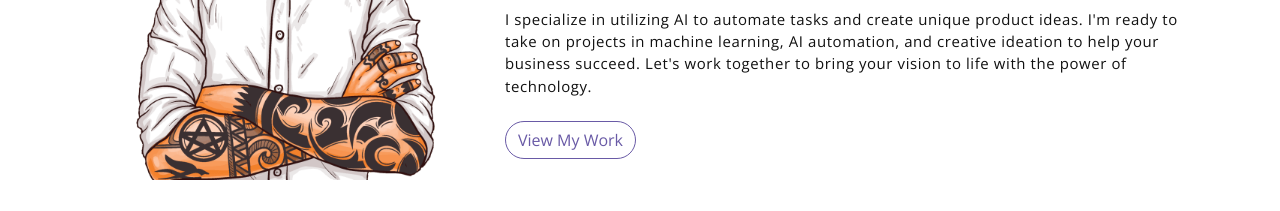
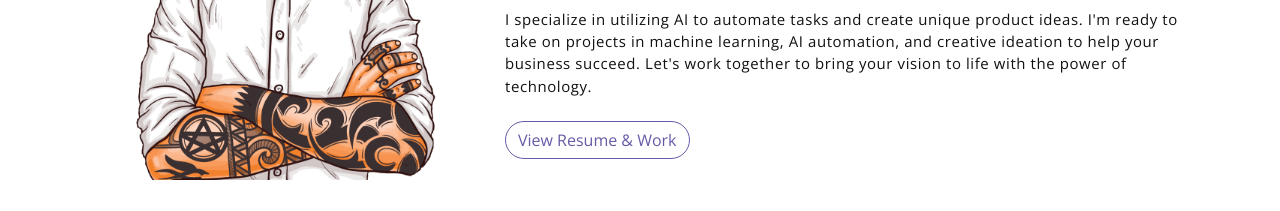
Before and after one commit to B-Anonymous-King/Freelance_Portfolio, a website: page index.html in a window 1280 px wide. Shown: the part 1020-1231 px from the top of the page. Drawn offline with nearby package versions, Linux system fonts and the light colour scheme; a web font is replaced by a local one.

Commit message:
Update index.html

```diff
--- a/index.html
+++ b/index.html
@@ -80,7 +80,7 @@
                         I specialize in utilizing <b>AI to automate tasks</b> and <b>create unique product ideas.</b> I'm ready to take on projects in machine learning, AI automation, and creative ideation to help your business succeed. Let's work together to bring your vision to life with the power of technology.
                     </p>
                     <div class="mt-4">
-                        <a href="https://drive.google.com/drive/folders/1XoENCYaS1zqsiVUlG0QVg-YXMPt-93Lr?usp=sharing" target="_blank" class="btn-rounded btn btn-outline-primary mr-3">View My Work</a>
+                        <a href="https://drive.google.com/drive/folders/1XoENCYaS1zqsiVUlG0QVg-YXMPt-93Lr?usp=sharing" target="_blank" class="btn-rounded btn btn-outline-primary mr-3">View Resume & Work</a>
                         <!-- <button class="btn-rounded btn btn-outline-primary">Download CV</button> -->
                     </div>
                     <!-- <button class="btn-rounded btn btn-outline-primary mt-4">Download CV</button> -->
```
